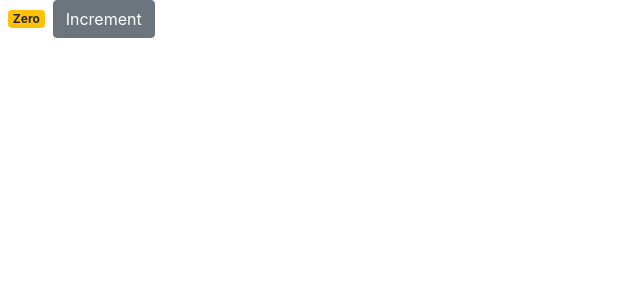
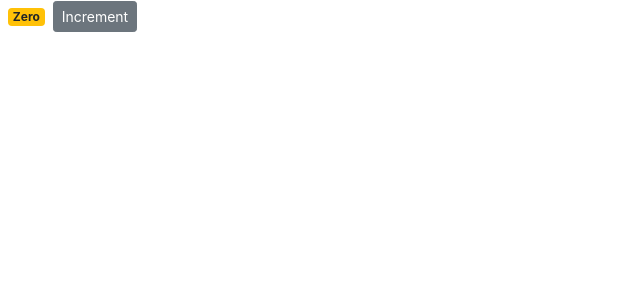
Before and after one commit to Mpinan/ReactProject, a React (Create React App) app in the folder shopping-list/: page / in a window 1280 px wide. Shown: the top 300 px of the page, without its empty margins (0-640 px from the left). Built offline with nearby package versions, Linux system fonts and the light colour scheme.

Commit message:
Changed button color and sizes

```diff
--- a/shopping-list/src/components/shopping.jsx
+++ b/shopping-list/src/components/shopping.jsx
@@ -17,7 +17,7 @@ class Shopping extends Component {
           onClick={() => {
             this.handleIncrement({ id: 2 });
           }}
-          className="btn btn-secondary btm-sm"
+          className="btn btn-secondary btn-sm"
         >
           Increment
         </button>
```
Also changed, not shown: 1 other file (tests, documents, lock files or other folders).
